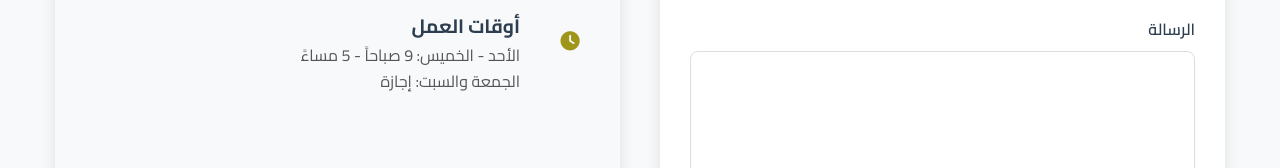
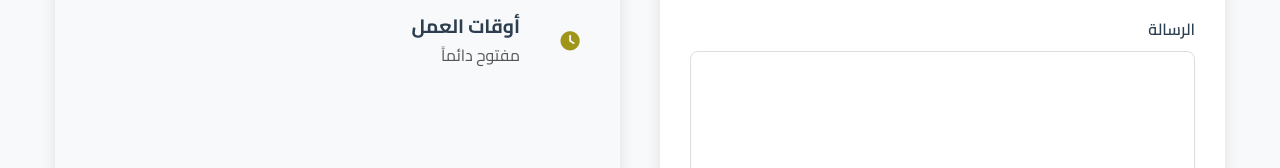
Before and after one commit to AmranOmr133/EduTechPro, a plain HTML site: page contact.html in a window 1280 px wide. Shown: the part 632-800 px from the top of the page. Drawn offline with nearby package versions, Linux system fonts and the light colour scheme.

Commit message:
Update contact.html

```diff
--- a/contact.html
+++ b/contact.html
@@ -124,8 +124,7 @@
                         </div>
                         <div class="info-content">
                             <h3>أوقات العمل</h3>
-                            <p>الأحد - الخميس: 9 صباحاً - 5 مساءً</p>
-                            <p>الجمعة والسبت: إجازة</p>
+                            <p></p>مفتوح دائماً</p>
                         </div>
                     </div>
                 </div>
```
